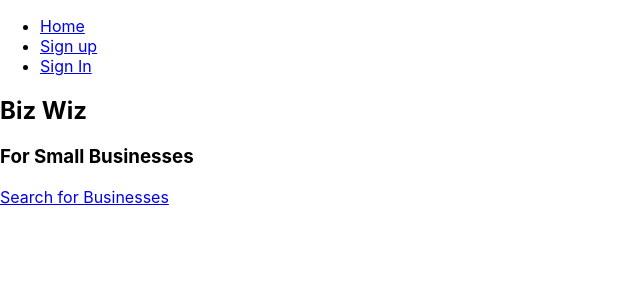
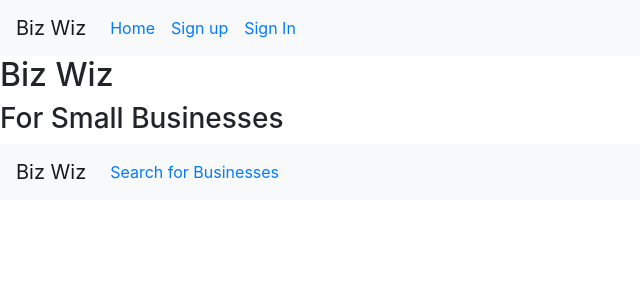
Before and after one commit to weilyl/biz-wiz-frontend, a React (Create React App) app: page / in a window 1280 px wide. Shown: the top 300 px of the page, without its empty margins (0-640 px from the left). Built offline with nearby package versions, Linux system fonts and the light colour scheme.

Commit message:
added some react-bootstrap styling

```diff
--- a/package.json
+++ b/package.json
@@ -6,7 +6,9 @@
     "@testing-library/jest-dom": "^5.11.10",
     "@testing-library/react": "^11.2.6",
     "@testing-library/user-event": "^12.8.3",
+    "bootstrap": "^4.6.0",
     "react": "^17.0.2",
+    "react-bootstrap": "^1.5.2",
     "react-dom": "^17.0.2",
     "react-router-dom": "^5.2.0",
     "react-scripts": "4.0.3",
--- a/src/App.js
+++ b/src/App.js
@@ -1,24 +1,25 @@
 import React from "react";
 import {BrowserRouter as Router, Switch, Route, Link} from "react-router-dom";
+import { Button, Navbar, Nav, Form, FormControl} from 'react-bootstrap'
+import 'bootstrap/dist/css/bootstrap.min.css';
 // import './App.css';
 
 //landing page
 function App() {
   return (
+    <div>
       <Router>
-      <nav>
-        <ul>
-          <li>
-            <Link to="/">Home</Link>
-          </li>
-          <li>
-            <Link to="/Sign Up">Sign up</Link>
-          </li>
-          <li>
-            <Link to="/Sign In">Sign In</Link>
-          </li>
-        </ul>
-      </nav>
+        <Navbar bg="light" expand="lg">
+          <Navbar.Brand href="#home">Biz Wiz</Navbar.Brand>
+          <Navbar.Toggle aria-controls="basic-navbar-nav" />
+          <Navbar.Collapse id="basic-navbar-nav">
+            <Nav className="mr-auto">
+              <Nav.Link href="#home"><Link to="/">Home</Link></Nav.Link>
+              <Nav.Link href="#link"><Link to="/Sign Up">Sign up</Link></Nav.Link>
+              <Nav.Link href="#link"><Link to="/Sign In">Sign In</Link></Nav.Link>
+            </Nav>
+          </Navbar.Collapse>
+        </Navbar>
         <Switch>
           <Route path="/Sign Up">
             <SignUp />
@@ -31,6 +32,7 @@ function App() {
           </Route>
         </Switch>
       </Router>
+    </div>
   );
 }
 
@@ -42,7 +44,15 @@ function Home() {
       <h3>For Small Businesses</h3>
       <div>
         <Router>
-          <Link to="/SearchBusinesses">Search for Businesses</Link>
+          <Navbar bg="light" expand="lg">
+            <Navbar.Brand href="#home">Biz Wiz</Navbar.Brand>
+            <Navbar.Toggle aria-controls="basic-navbar-nav" />
+            <Navbar.Collapse id="basic-navbar-nav">
+              <Nav className="mr-auto">
+                <Nav.Link href="#home"><Link to="/SearchBusinesses">Search for Businesses</Link></Nav.Link>
+              </Nav>
+            </Navbar.Collapse>
+          </Navbar>
           <Switch>
             <Route path="/SearchBusinesses"><SearchBusiness /></Route>
           </Switch>
@@ -67,21 +77,17 @@ function SignUp() {
 function SignIn() {
   return(
     <div>
-      <h2>Sign In</h2>
-      <div>
-        TODO: Sign in form
-      </div>
       <Router>
-        <nav>
-          <ul>
-            <li>
-              <Link to="/CreatePost">Create Post</Link>
-            </li>
-            <li>
-              <Link to="/SearchBusiness">Search Business</Link>
-            </li>
-          </ul>
-        </nav>
+        <Navbar bg="light" expand="lg">
+          <Navbar.Brand href="#home">Biz Wiz</Navbar.Brand>
+          <Navbar.Toggle aria-controls="basic-navbar-nav" />
+          <Navbar.Collapse id="basic-navbar-nav">
+            <Nav className="mr-auto">
+              <Nav.Link href="#home"><Link to="/CreatePost">Create Post</Link></Nav.Link>
+              <Nav.Link href="#home"><Link to="/SearchBusinesses">Search for Businesses</Link></Nav.Link>
+            </Nav>
+          </Navbar.Collapse>
+        </Navbar>
         <Switch>
           <Route path="/CreatePost">
             <CreatePost />
@@ -91,6 +97,10 @@ function SignIn() {
           </Route>
         </Switch>
       </Router>
+      <h2>Sign In</h2>
+      <div>
+        TODO: Sign in form
+      </div>
       <div>
         <h1>Business Name</h1>
         <div> {/*To be replaced with function that adjusts to the amount of posts there are */}
```
Also changed, not shown: 1 other file (tests, documents, lock files or other folders). Lines whose indentation alone changed are shown as unchanged.
